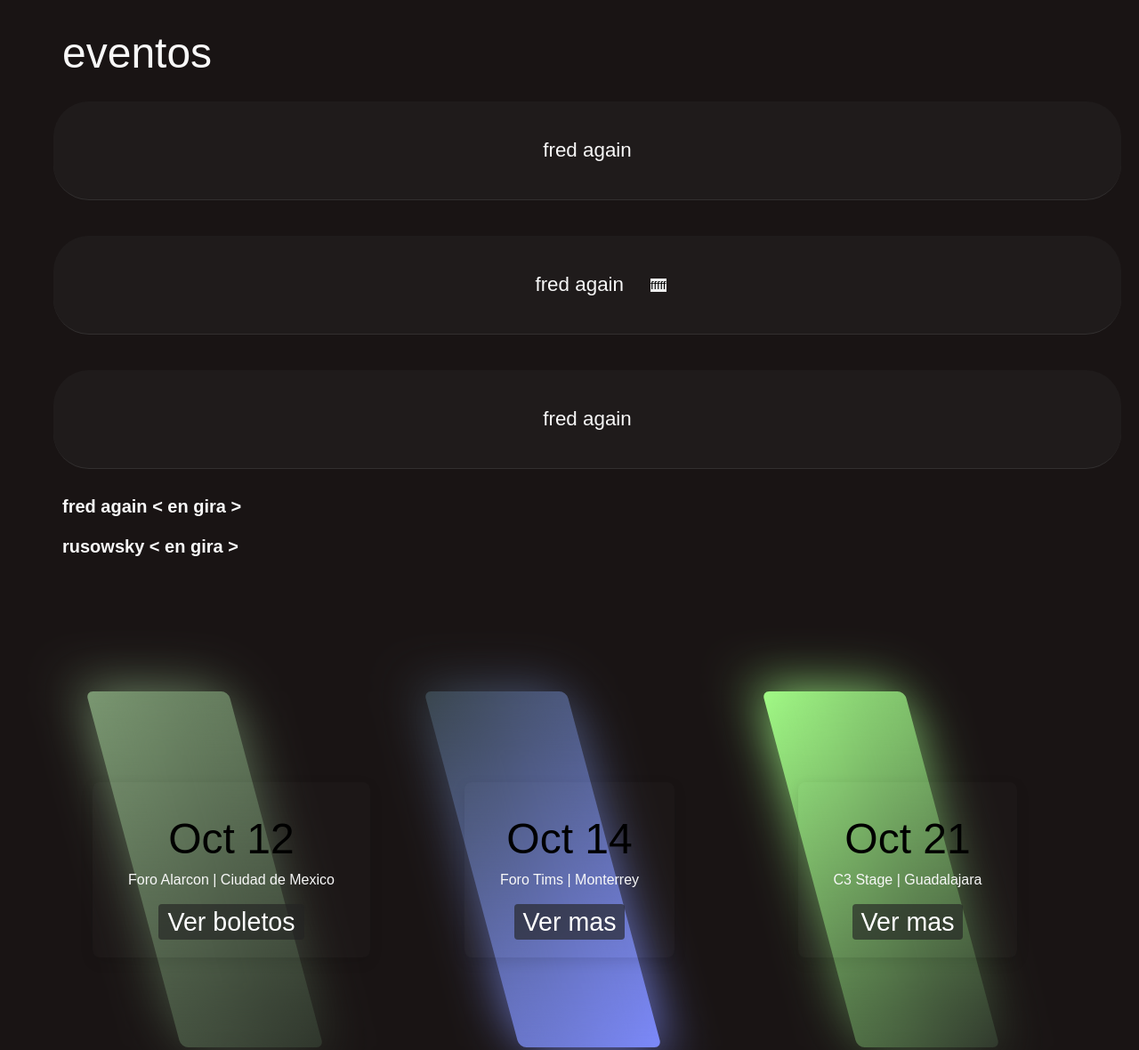
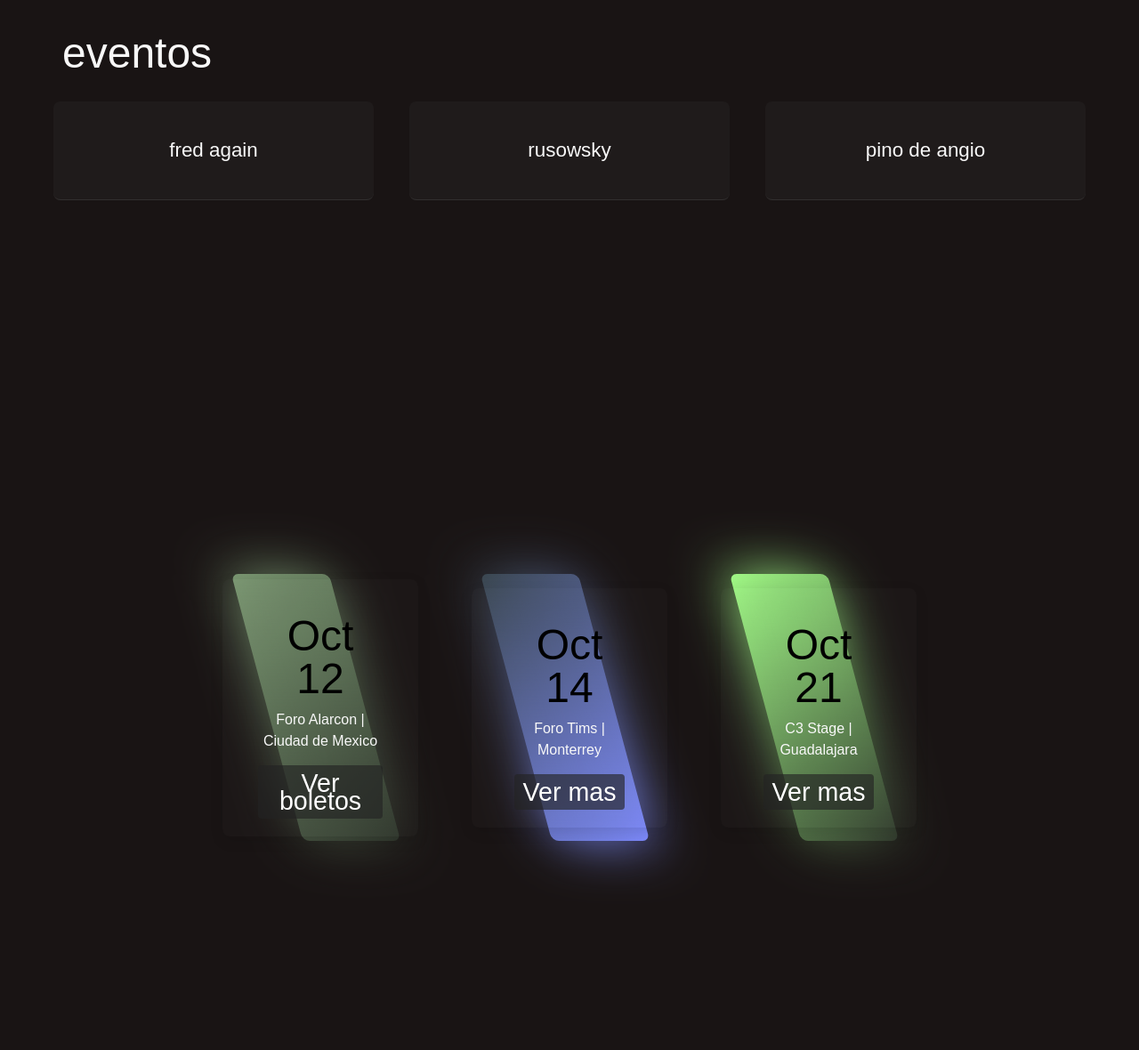
Before and after one commit to stephaniedlp/Play-Sing, a plain HTML site: page index.html in a window 1280 px wide. Shown: the part 2843-4023 px from the top of the page at 89% size. Drawn offline with Linux system fonts and the light colour scheme.

Commit message:
cleac css

```diff
--- a/index.html
+++ b/index.html
@@ -185,27 +185,23 @@
         <a href="#events">eventos</a>  </h2>
 
         <div class="events-container">
-          <h5 ><a href="#">
+          <div class="row-events">
+          <h5 ><a href="https://www.fredagain.com/tour/">
             fred again</a></h5>
+          </div>
+
+
+          <div class="row-events">
+            <h5 ><a href="#wrapper-boxes">
+              rusowsky</a></h5>
+            </div>
+
+          <div class="row-events">
+            <h5 ><a href="#">
+              pino de angio</a></h5>
+            </div>
         </div>
 
-        <div class="events-container">
-          <h5 ><a href="#">
-            fred again</a></h5>
-          <button>
-            fffff
-          </button>
-        </div>
-        <div class="events-container">
-          <h5 ><a href="#">
-            fred again</a></h5>
-
-        </div>
-      <h6 id="events-subtitle"  >
-        <a href="https://www.fredagain.com/tour/"> fred again < en gira > </a></h6>
-
-      <h6 id="events-subtitle"  >
-        <a href="#wrapper-boxes"> rusowsky < en gira > </a></h6>
 
       <section id="wrapper-boxes">
         <div class="wrapper" >
--- a/src/style.css
+++ b/src/style.css
@@ -440,18 +440,27 @@
   display: flex;
   flex-direction: row;
   width: 100%;
+  padding: 0px;
   padding-bottom: 0px;
+  text-align: center;
+}
+
+.row-events{
+  display: flex;
+  flex-direction: column;
   padding: 30px;
   margin: 20px;
-  border-radius: 40px;
+  width: 100%;
+  border-radius: 8px;
   background: #38383839;
   color: #f2f2f2;
+  overflow: hidden;
   transition: all 1s ;
+
   border-bottom: 0.9px solid #5151515f;
 }
-.events-container:hover{
-  background-color: #232323a4;
-
+.row-events:hover{
+  background-color: #2d332a;
 }
 #events .events-container h5{
   font-size: 1.4rem;
@@ -496,7 +505,7 @@
 /* #BOXES SECTION WRAPPER EVENTS */
 
 #wrapper-boxes{
-  justify-content: center;
+  justify-content: space-around;
   text-align: center;
   align-items: center;
   display: flex;
@@ -510,16 +519,16 @@
   justify-content: center;
   align-items: center;
   flex-wrap: wrap;
-  padding: 100px 0;
+  padding: 350px 0;
 }
 .wrapper .box{
   position: relative;
-  width: 320px;
-  height: 400px;
+  width: 220px;
+  height: 300px;
   display: flex;
   justify-content: center;
   align-items: center;
-  margin: 40px 30px;
+  margin: 50px 30px;
   transition: 0.5s;
 
 }
@@ -590,8 +599,8 @@
   position: absolute;
   top: 0;
   left: 0;
-  width: 100%;
-  height: 100%;
+  width: 90%;
+  height: 90%;
   border: 8px;
   background: rgba(255, 255, 255, 0.1);
   backdrop-filter: blur(10px);
```
